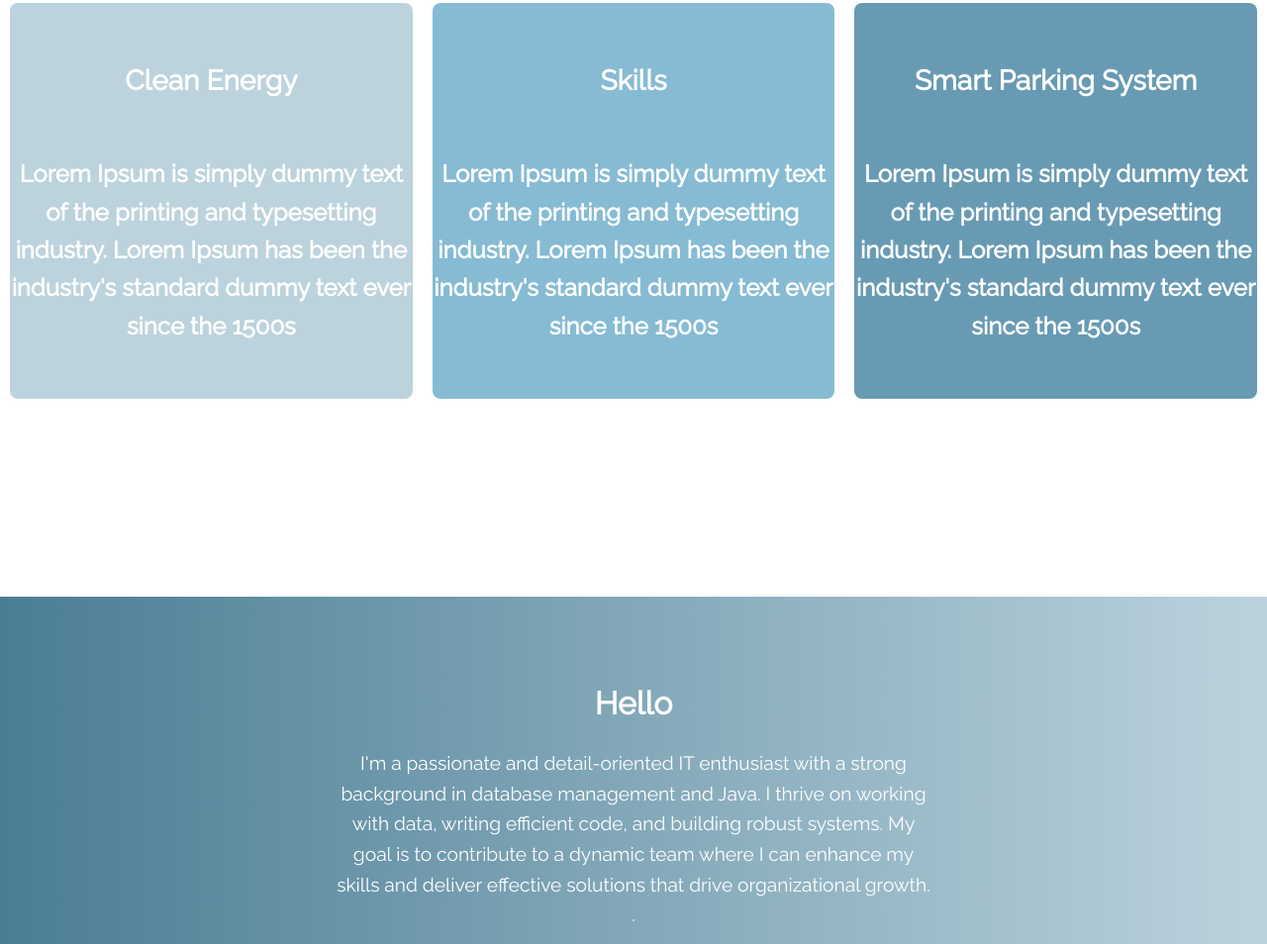
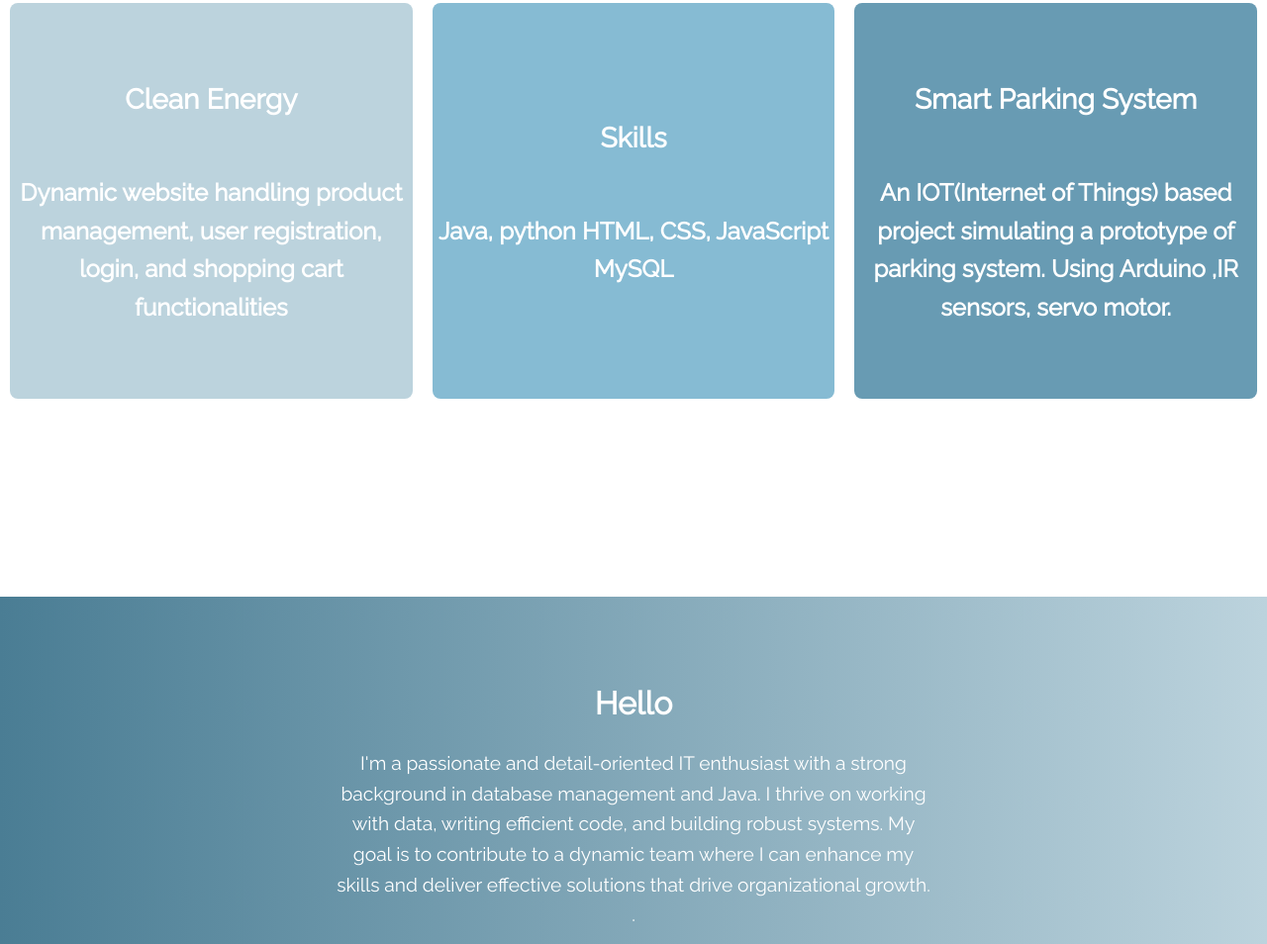
Before and after one commit to teku-11/teku-11.github.io, a plain HTML site: page index.html in a window 1280 px wide. Shown: the part 1095-2049 px from the top of the page at 99% size. Drawn offline with Linux system fonts and the light colour scheme.

Commit message:
changes for index.html

```diff
--- a/index.html
+++ b/index.html
@@ -3,7 +3,7 @@
 <head>
     <meta charset="UTF-8">
     <meta name="viewport" content="width=device-width, initial-scale=1.0">
-    <title>teku - Developer</title>
+    <title>teku - Software Engineer</title>
     <link rel="stylesheet" href="styles.css">
     <script src="script.js" type="text/javascript"></script>
 </head>
@@ -42,19 +42,22 @@
         <div class="portfolio-item branding">
             <h3>Clean Energy</h3>
             <p class="portfolio-description">
-                Lorem Ipsum is simply dummy text of the printing and typesetting industry. Lorem Ipsum has been the industry's standard dummy text ever since the 1500s
-            </p>
+                Dynamic website handling product management, user registration, login, and shopping
+                cart functionalities            </p>
         </div>
         <div class="portfolio-item editorial">
             <h3>Skills</h3>
             <p class="portfolio-description">
-                Lorem Ipsum is simply dummy text of the printing and typesetting industry. Lorem Ipsum has been the industry's standard dummy text ever since the 1500s
+                Java, python
+HTML, CSS, JavaScript
+MySQL
             </p>
         </div>
         <div class="portfolio-item creative">
             <h3>Smart Parking System</h3>
             <p class="portfolio-description">
-                Lorem Ipsum is simply dummy text of the printing and typesetting industry. Lorem Ipsum has been the industry's standard dummy text ever since the 1500s
+                An IOT(Internet of Things) based project simulating a prototype of parking system.
+Using Arduino ,IR sensors, servo motor.
             </p>
         </div>
     </section>
```
